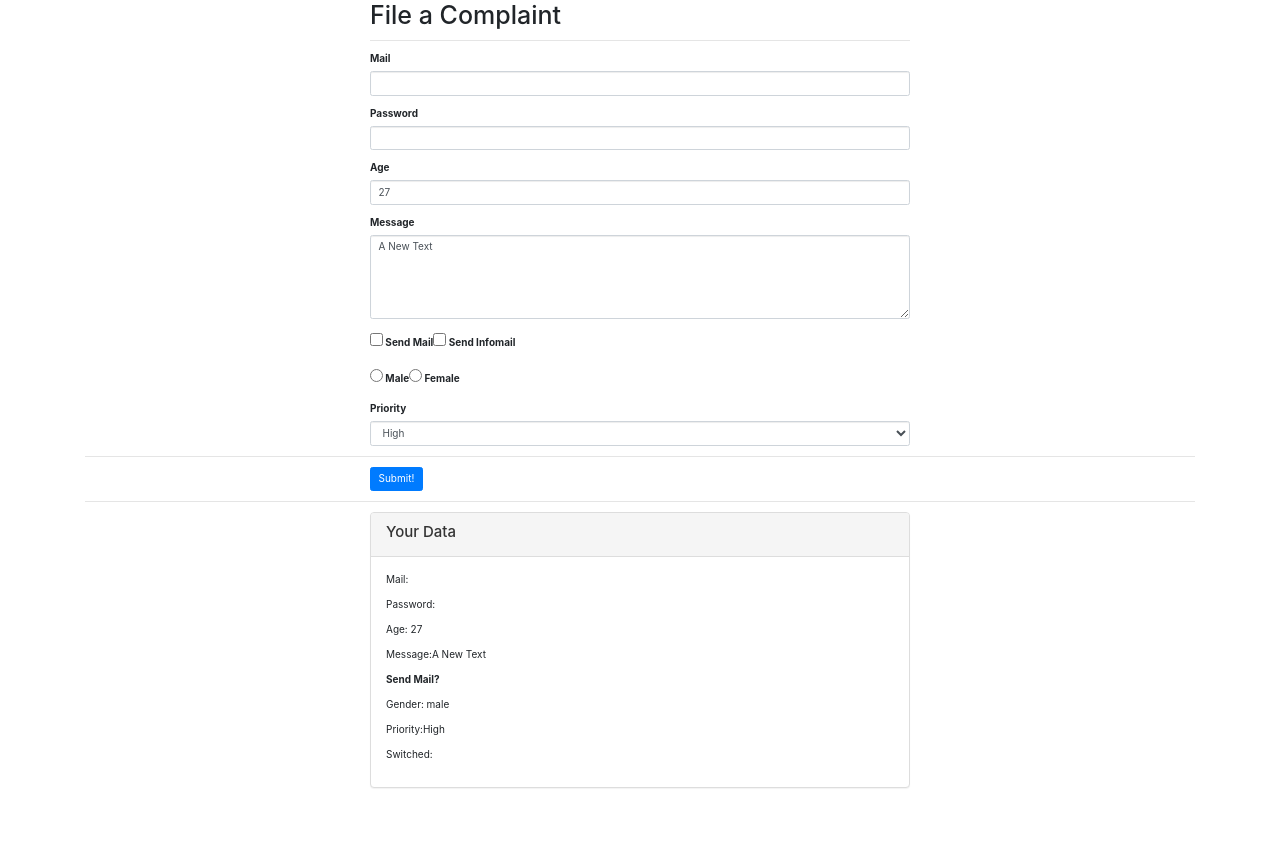
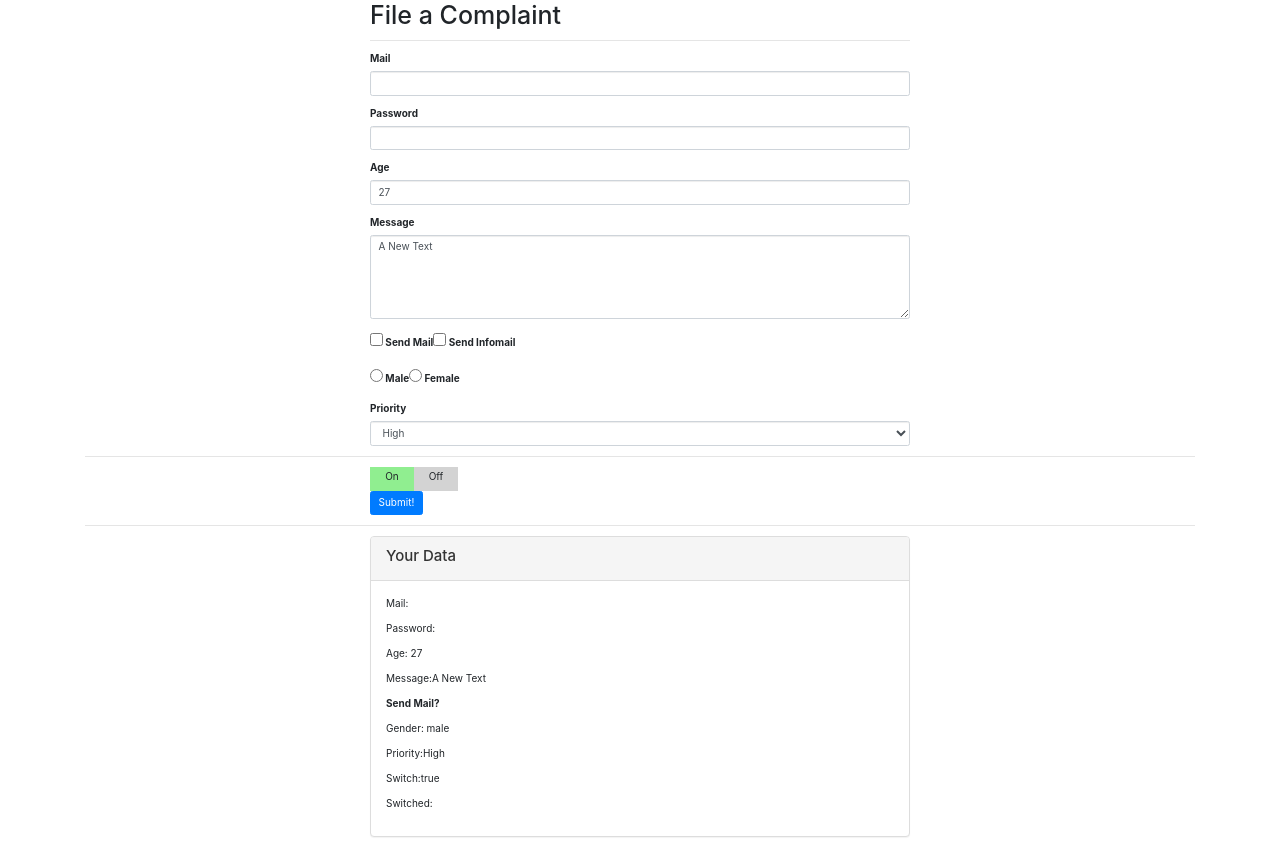
Before and after one commit to MinseungJeon/hello-world, a Vue app: page / in a window 1280 px wide. Before the commit the page ends 808 px from the top, so only its background shows below. Built offline with nearby package versions, Linux system fonts and the light colour scheme; a web font is replaced by a local one.

Commit message:
11-10. Creating a Custom Control (input)

```diff
--- a/src/App.vue
+++ b/src/App.vue
@@ -111,6 +111,7 @@
         <div
           class="col-xs-12 col-sm-8 col-sm-offset-2 col-md-6 col-md-offset-3"
         >
+          <app-switch v-model="dataSwitch"></app-switch>
           <button class="btn btn-primary">Submit!</button>
         </div>
       </div>
@@ -135,6 +136,7 @@
             </ul>
             <p>Gender: {{ gender }}</p>
             <p>Priority:{{ selectedPriority }}</p>
+            <p>Switch:{{ dataSwitch }}</p>
             <p>Switched:</p>
           </div>
         </div>
@@ -144,6 +146,7 @@
 </template>
 
 <script>
+import Switch from "./components/Switch.vue";
 export default {
   data() {
     return {
@@ -157,7 +160,11 @@
       gender: "male",
       selectedPriority: "High",
       priorities: ["High", "Medium", "Low"],
+      dataSwitch: true,
     };
+  },
+  components: {
+    appSwitch: Switch,
   },
 };
 </script>
--- a/src/components/Switch.vue
+++ b/src/components/Switch.vue
@@ -1,9 +1,42 @@
 <template>
-  <div></div>
+  <div>
+    <div id="on" @click="switched(true)" :class="{ active: value }">On</div>
+    <div id="off" @click="switched(false)" :class="{ active: !value }">Off</div>
+  </div>
 </template>
 
 <script>
-export default {};
+export default {
+  props: ["value"],
+  methods: {
+    switched(isOn) {
+      this.$emit("input", isOn);
+    },
+  },
+};
 </script>
 
-<style lang="scss" scoped></style>
+<style scoped>
+#on,
+#off {
+  width: 40px;
+  height: 20px;
+  background-color: lightgray;
+  padding: 2px;
+  display: inline-block;
+  margin: 10px -px;
+  box-sizing: content-box;
+  cursor: pointer;
+  text-align: center;
+}
+
+#on:hover,
+#on.active {
+  background-color: lightgreen;
+}
+
+#off:hover,
+#off.active {
+  background-color: lightcoral;
+}
+</style>
```
